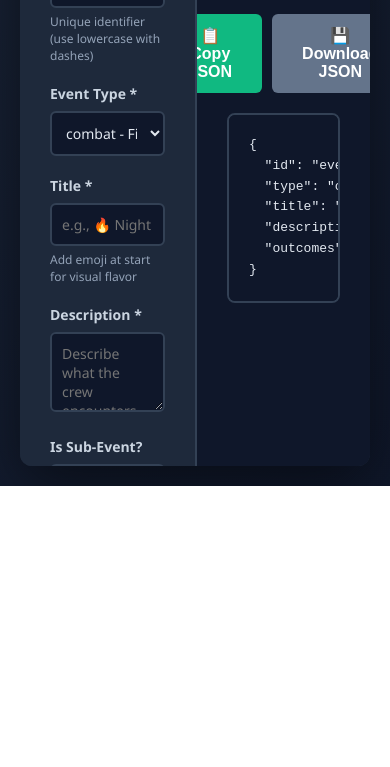
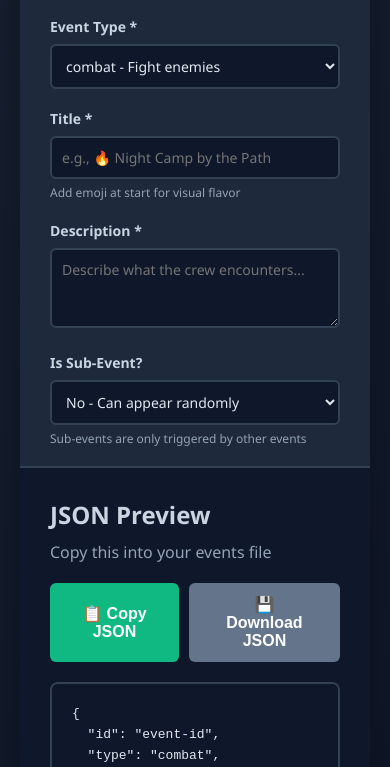
Before and after one commit to RicoR3/RunesAndRust-EventCreationHelper, a plain HTML site: page index.html in a window 390 px wide. Shown: the part 733-1500 px from the top of the page. Before the commit the page ends 1219 px from the top, so only its background shows below. Drawn offline with Linux system fonts and the light colour scheme.

```diff
--- a/index.html
+++ b/index.html
@@ -118,6 +118,17 @@
             grid-template-columns: 1fr 1fr;
             gap: 0;
             min-height: calc(100vh - 200px);
+        }
+
+        @media (max-width: 1024px) {
+            .content {
+                grid-template-columns: 1fr;
+            }
+
+            .preview-panel {
+                border-left: none !important;
+                border-top: 2px solid #334155 !important;
+            }
         }
 
         .form-panel {
```
